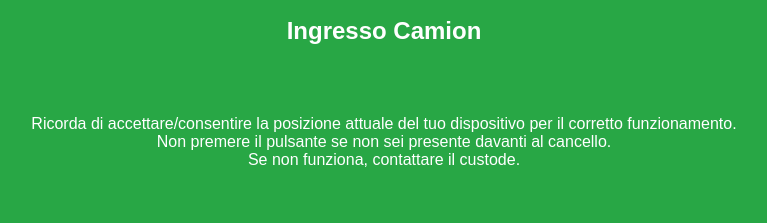
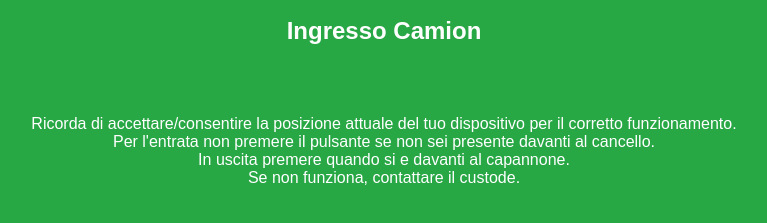
Before and after one commit to alessio12302/camion, a plain HTML site: page index.html in a window 1280 px wide. Shown: the part 409-632 px from the top of the page, without its empty margins (256-1023 px from the left). Drawn offline with Linux system fonts and the light colour scheme.

Commit message:
Update index.html

```diff
--- a/index.html
+++ b/index.html
@@ -82,7 +82,8 @@
 
   <div class="note">
     Ricorda di accettare/consentire la posizione attuale del tuo dispositivo per il corretto funzionamento.<br>
-    Non premere il pulsante se non sei presente davanti al cancello.<br>
+    Per l'entrata non premere il pulsante se non sei presente davanti al cancello.<br>
+    In uscita premere quando si e davanti al capannone.<br>
     Se non funziona, contattare il custode.
   </div>
 
```
